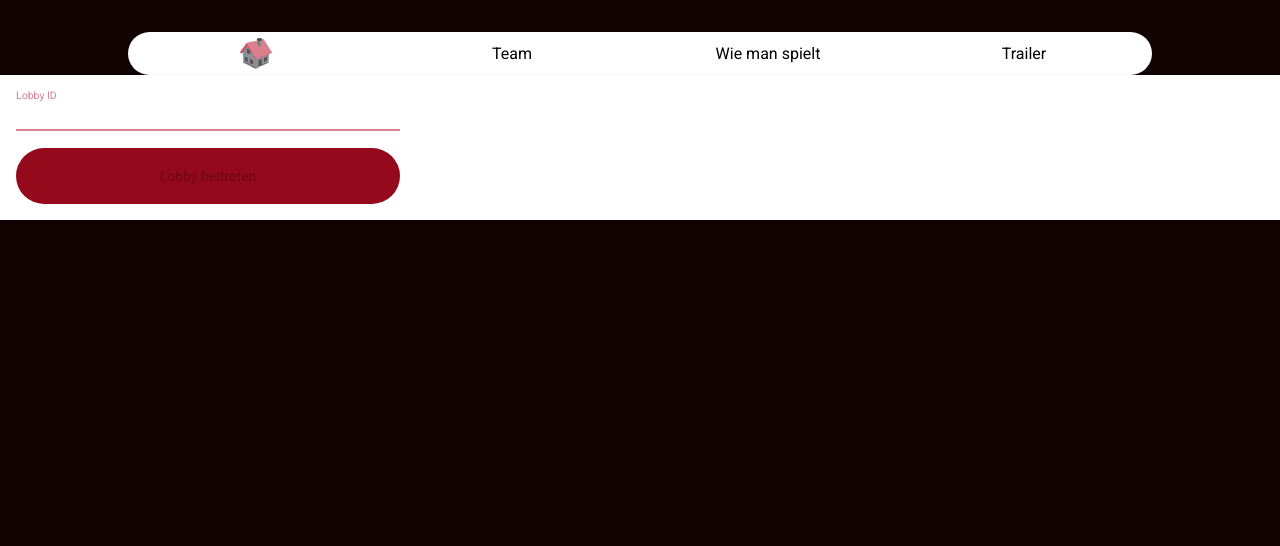
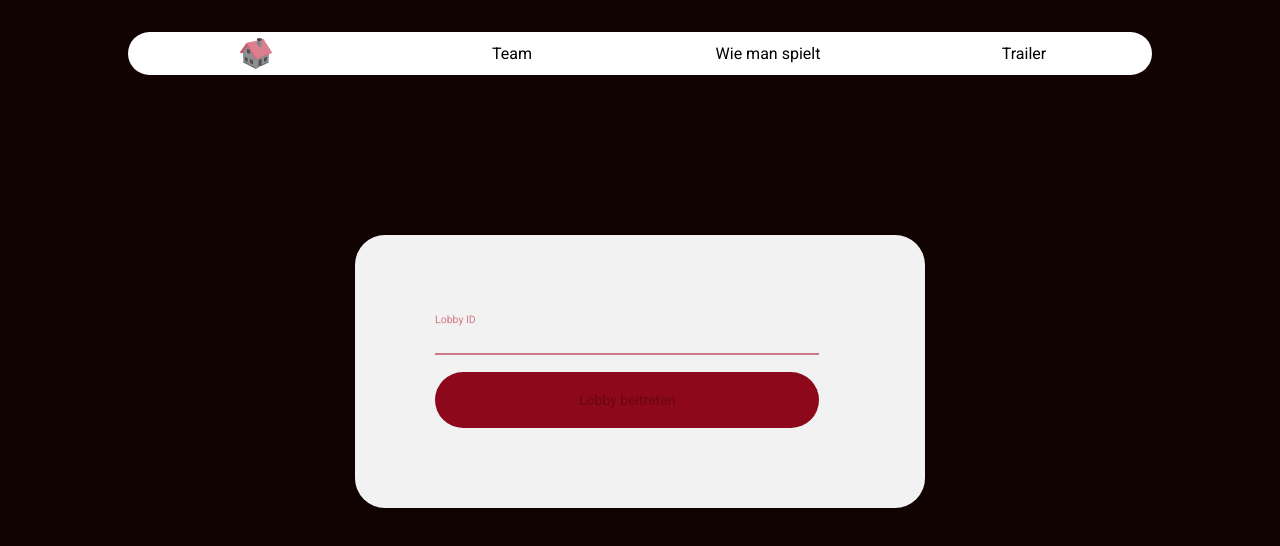
Before and after one commit to SYP-AHIF-2023-24-25/SchroedingersHaus, an Angular app in the folder frontend/: page /login-lobby in a window 1280 px wide. Shown: the top 546 px of the page. Built offline with nearby package versions, Linux system fonts and the light colour scheme; a web font is replaced by a local one.

Commit message:
#8 #6 updated login

```diff
--- a/frontend/src/app/login-lobby/login-lobby.component.html
+++ b/frontend/src/app/login-lobby/login-lobby.component.html
@@ -1,12 +1,12 @@
 <div class="lobby-ges">
 
-<mat-card class="input" *ngIf="!inProgress">
-
+  <div  class="lobbyInput">
+    <mat-card class="input" *ngIf="!inProgress" id="lobby">
       <mat-form-field>
         <mat-label>Lobby ID</mat-label>
           <input matInput type="text" [(ngModel)]="lobbyId" (keydown.enter)='loginLobby()' autofocus>
-    </mat-form-field>
-  <br>
+        </mat-form-field><br>
+
         <button class="joinLobbyButton" mat-raised-button
               [disabled]="lobbyId === null || inProgress"
               (click)="loginLobby()">Lobby beitreten</button>
@@ -16,3 +16,5 @@
       <mat-spinner></mat-spinner>
     </mat-card>
   </div>
+
+</div>
--- a/frontend/src/app/login-lobby/login-lobby.component.scss
+++ b/frontend/src/app/login-lobby/login-lobby.component.scss
@@ -1,8 +1,28 @@
 @import "src/styles";
+
+body{
+  height: 100vh;
+}
 
 button{
   background-color: #db7f8e;
 }
+
+
+#lobby{
+  border-radius: 30px;
+  padding: 10vh;
+}
+
+.lobby-ges{
+  width: 40vw;
+  display: flex;
+  justify-content: center;
+  align-items: center;
+  margin: 20vh auto auto auto;
+  opacity: 95%;
+}
+
 
 mat-label{
   color: #db7f8e;
--- a/frontend/src/app/login-user/login-user.component.html
+++ b/frontend/src/app/login-user/login-user.component.html
@@ -1,15 +1,20 @@
 <div class="user-ges">
-<mat-card class="input" *ngIf="!inProgress">
+
+  <div class="userInput">
+    <mat-card class="input" *ngIf="!inProgress" id="user">
       <mat-form-field>
         <mat-label>Username</mat-label>
           <input matInput type="text" id="myInput" (keydown.enter)='loginUser()' autofocus [(ngModel)]="userName">
-  </mat-form-field>
-  <br>
+      </mat-form-field><br>
+
       <button mat-raised-button class="joinLobbyButton"
             [disabled]="userName === null || inProgress"
             (click)="loginUser()" >Start Chat</button>
     </mat-card>
+
     <mat-card *ngIf="inProgress">
       <mat-spinner color="accent"></mat-spinner>
     </mat-card>
   </div>
+
+</div>
--- a/frontend/src/app/login-user/login-user.component.scss
+++ b/frontend/src/app/login-user/login-user.component.scss
@@ -2,6 +2,20 @@
 
 button{
   background-color: #db7f8e;
+}
+
+#user{
+  border-radius: 30px;
+  padding: 10vh;
+}
+
+.user-ges{
+  width: 40vw;
+  display: flex;
+  justify-content: center;
+  align-items: center;
+  margin: 20vh auto auto auto;
+  opacity: 95%;
 }
 
 mat-label{
```
Lines whose indentation alone changed are shown as unchanged.
